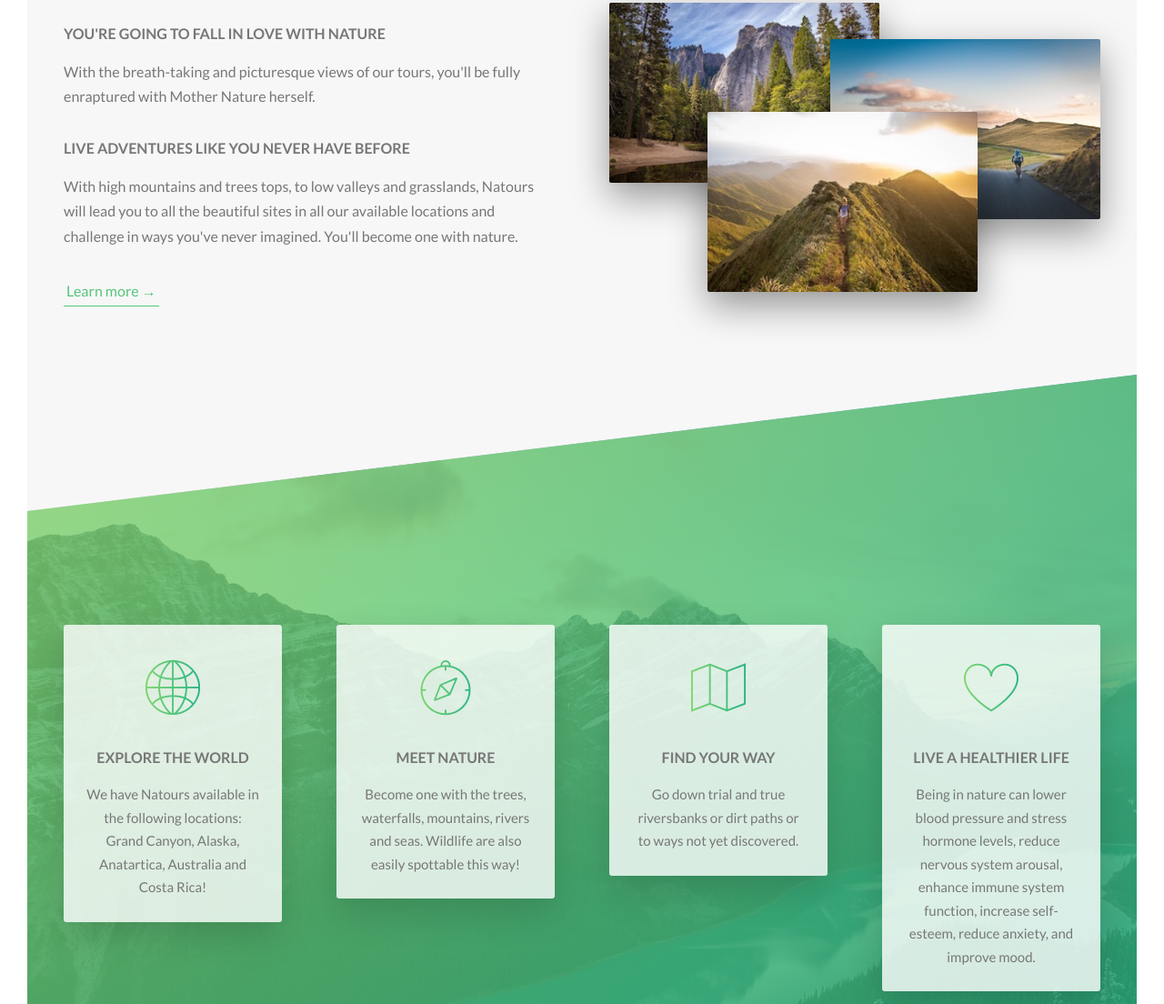
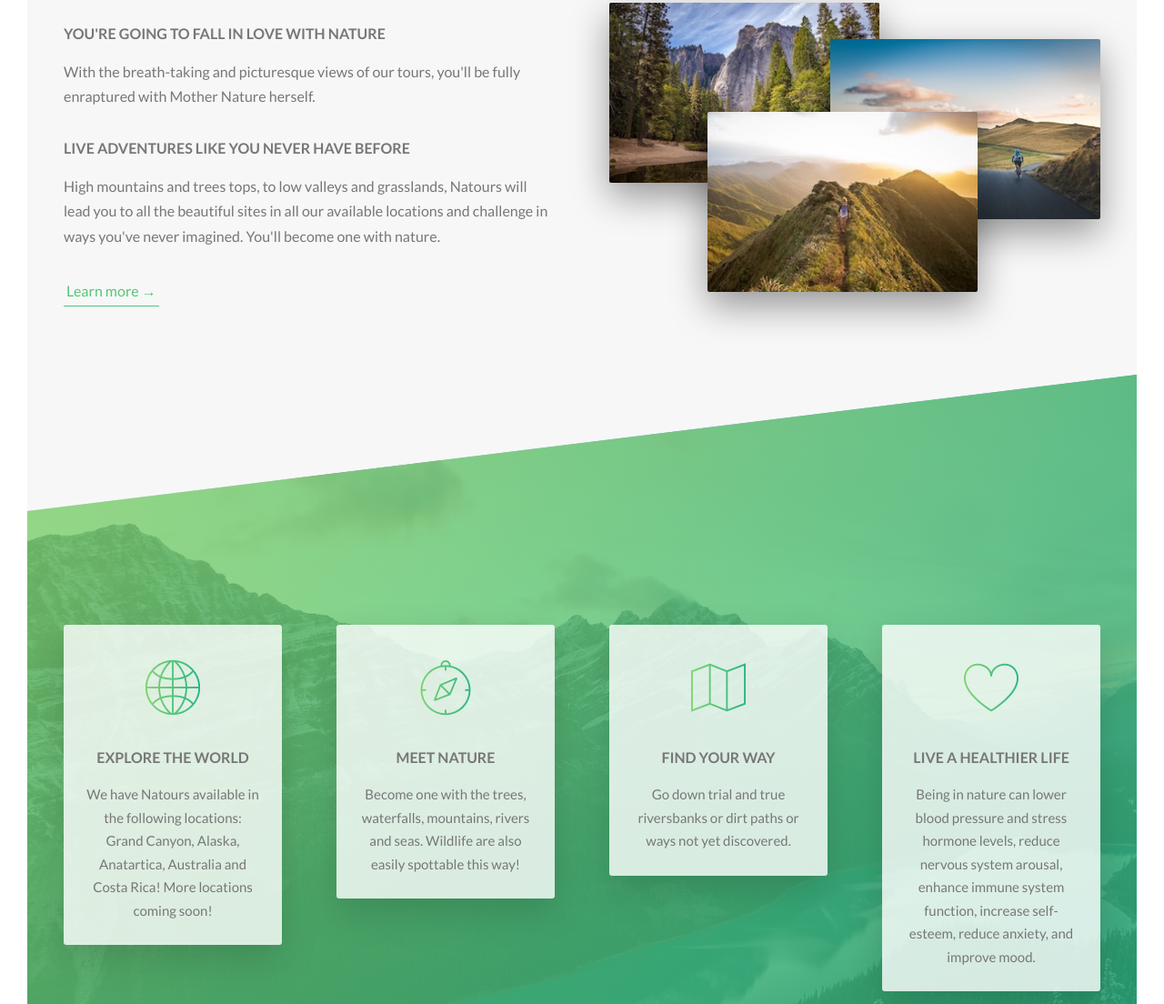
Before and after one commit to MiaTisdale/Natours, a website: page index.html in a window 1280 px wide. Shown: the part 997-2101 px from the top of the page at 91% size. Drawn offline with Linux system fonts and the light colour scheme.

Commit message:
Update index.html

```diff
--- a/index.html
+++ b/index.html
@@ -68,7 +68,7 @@
 
                         <h3 class="heading-tertiary u-margin-bottom-small">Live adventures like you never have before</h3>
                         <p class="paragraph">
-                            With high mountains and trees tops, to low valleys and grasslands, Natours will lead you to all the beautiful sites in all our available locations and challenge in ways you've never imagined. You'll become one with nature.
+                            High mountains and trees tops, to low valleys and grasslands, Natours will lead you to all the beautiful sites in all our available locations and challenge in ways you've never imagined. You'll become one with nature.
                         </p>
 
                         <a href="#" class="btn-text">Learn more &rarr;</a>
@@ -112,7 +112,7 @@
                             <i class="feature-box__icon icon-basic-world"></i>
                             <h3 class="heading-tertiary u-margin-bottom-small">Explore the world</h3>
                             <p class="feature-box__text">
-                                We have Natours available in the following locations: Grand Canyon, Alaska, Anatartica, Australia and Costa Rica!
+                                We have Natours available in the following locations: Grand Canyon, Alaska, Anatartica, Australia and Costa Rica! More locations coming soon!
                             </p>
                         </div>
                     </div>
@@ -132,7 +132,7 @@
                             <i class="feature-box__icon icon-basic-map"></i>
                             <h3 class="heading-tertiary u-margin-bottom-small">Find your way</h3>
                              <p class="feature-box__text">
-                                Go down trial and true riversbanks or dirt paths or to ways not yet discovered.
+                                Go down trial and true riversbanks or dirt paths or ways not yet discovered.
                             </p>
                         </div>
                     </div>
@@ -284,7 +284,7 @@
                         <div class="story__text">
                             <h3 class="heading-tertiary u-margin-bottom-small">I had the best week ever with my family</h3>
                             <p>
-                                My family and I were close before this trip, but after exploring the forests in Costa Rica, it only did it bring us closer together but it made us appreciate nature more. We were so suprised when coming towards the end of one of our hikes and seeing a gorgeous waterfall overhead. We even saw a Toucan! It's safe to say that we'll be using Natours again for our next family vacation!
+                                My family and I were close before this trip, but after exploring the forests in Costa Rica, not only did it bring us closer together but it made us appreciate nature more. We were so suprised when coming towards the end of one of our hikes and seeing a gorgeous waterfall overhead. We even saw a Toucan! It's safe to say that we'll be using Natours again for our next family vacation!
                             </p>
                         </div>
                     </div>
```
